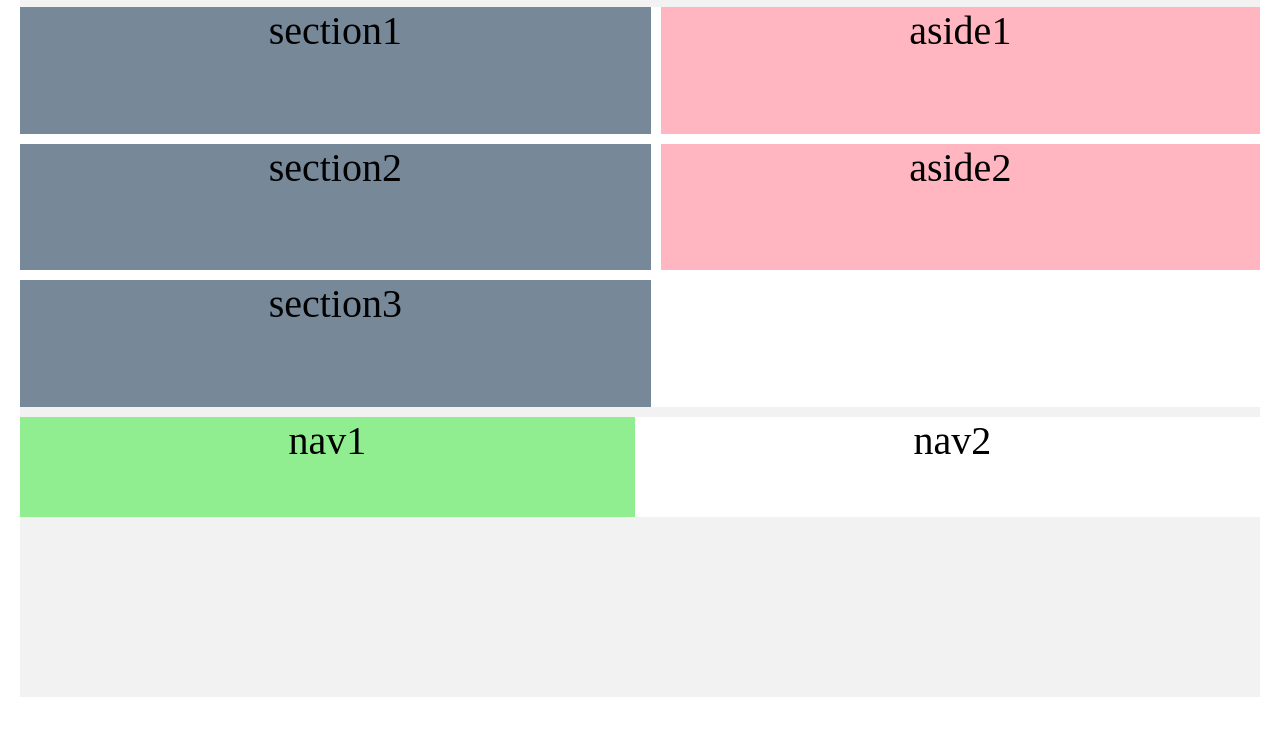
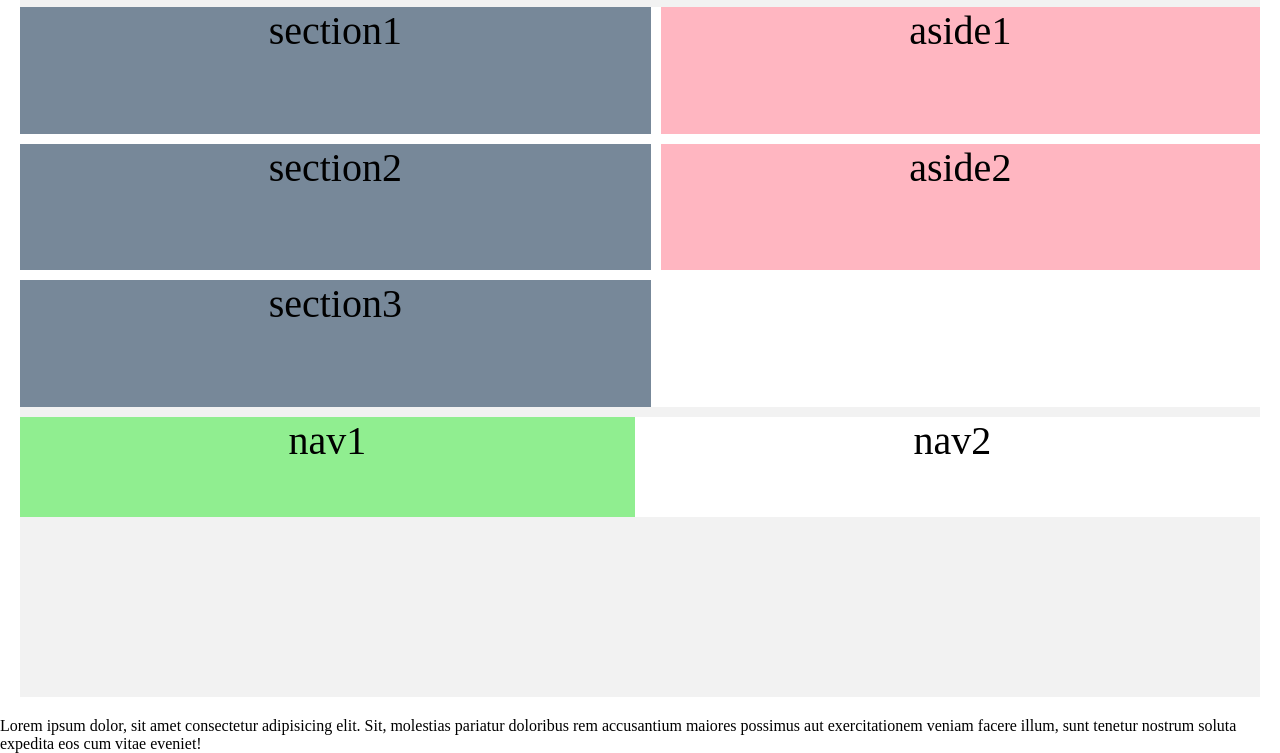
Before and after one commit to Hridoy-shill/grid-layout, a plain HTML site: page index.html in a window 1280 px wide. Shown: the part 1350-2103 px from the top of the page. Before the commit the page ends 2067 px from the top, so only its background shows below. Drawn offline with Linux system fonts and the light colour scheme.

Commit message:
new code added

```diff
--- a/index.html
+++ b/index.html
@@ -61,4 +61,5 @@
 
         </div>
 </body>
+<p>Lorem ipsum dolor, sit amet consectetur adipisicing elit. Sit, molestias pariatur doloribus rem accusantium maiores possimus aut exercitationem veniam facere illum, sunt tenetur nostrum soluta expedita eos cum vitae eveniet!</p>
 </html>
```
